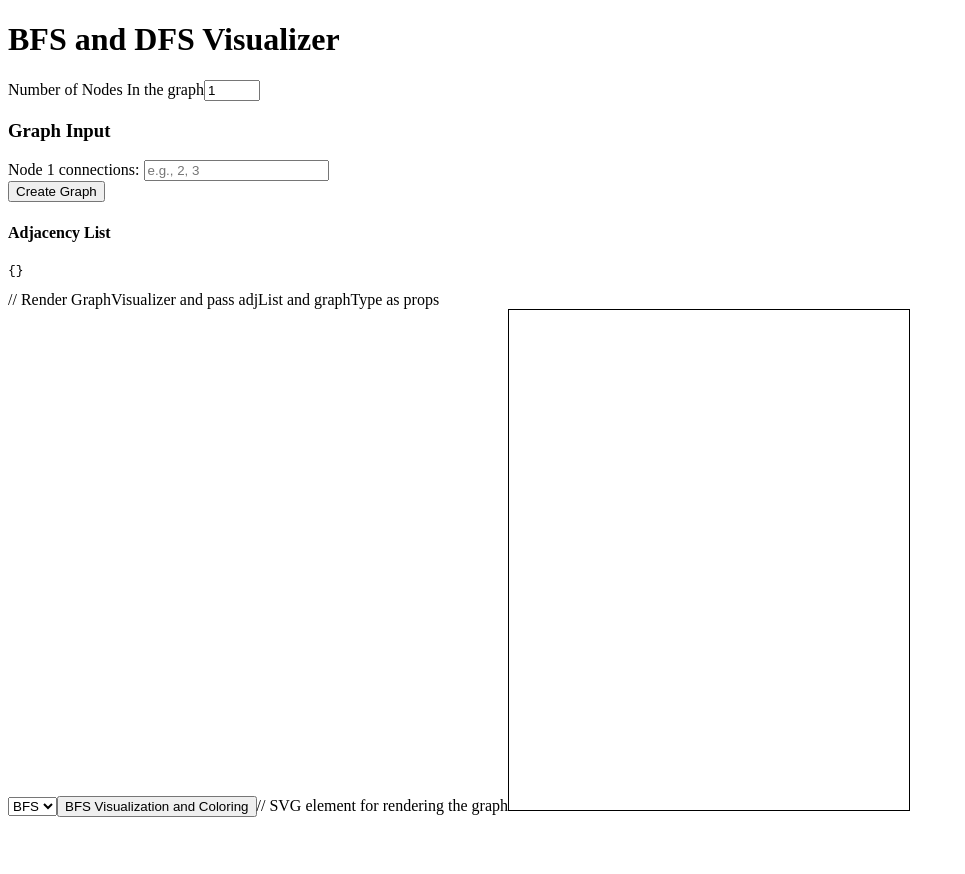
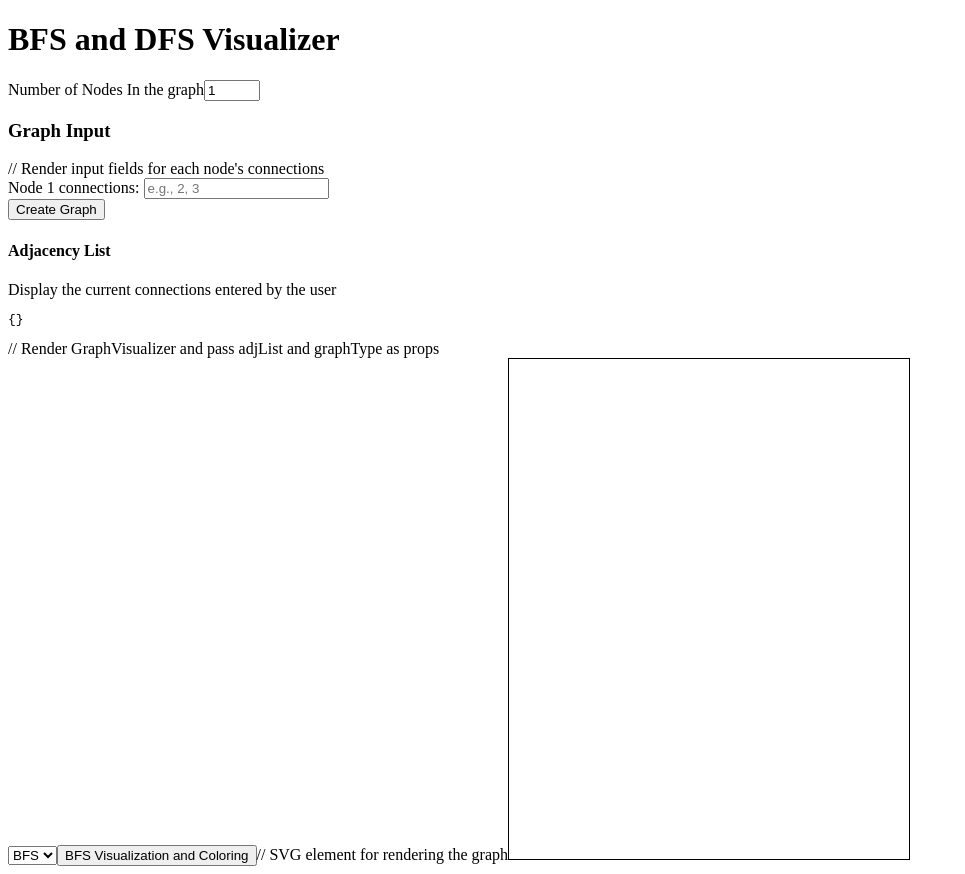
Before and after one commit to ShubhamSingh59/Graph-Visulizer, a React (Vite) app in the folder Frontend/: page / in a window 1280 px wide. Shown: the whole page, without its empty margins (0-965 px from the left). Before the commit the page ends 825 px from the top, so only its background shows below. Built offline with nearby package versions, Linux system fonts and the light colour scheme.

Commit message:
Update Nodes.jsx

```diff
--- a/Frontend/src/assets/components/Nodes.jsx
+++ b/Frontend/src/assets/components/Nodes.jsx
@@ -1,34 +1,41 @@
-import React, { useState } from 'react';
+import React, { useState } from 'react'
+function Nodes({ setAdjList }) {
 
-function Nodes({ setAdjList }) {
     const [nodeCount, setNodeCount] = useState(1);
+
     const [nodeConnections, setNodeConnections] = useState({});
 
+    // Handle input for each node's connections
     const handleConnectionsInput = (e) => {
         const { name, value } = e.target;
+
         setNodeConnections({ ...nodeConnections, [name]: value });
     };
 
     const createAdjList = () => {
         let list = {};
+        // Initialize an empty array for each node
         for (let i = 1; i <= nodeCount; i++) {
             list[i] = [];
         }
 
+        // Populate adjacency list with connections
         for (const node in nodeConnections) {
             const connections = nodeConnections[node]
                 .split(',')
-                .map((connection) => parseInt(connection.trim()));
+                .map((connection) => parseInt(connection.trim())); // Parse each connection as an integer
 
             list[node] = connections;
         }
 
+        // Update the adjacency list in parent component
         setAdjList(list);
     };
 
     return (
         <div className="nodes_number">
             <label>Number of Nodes In the graph</label>
+
             <input
                 value={nodeCount}
                 type="number"
@@ -38,6 +45,7 @@ function Nodes({ setAdjList }) {
             />
             <h3>Graph Input</h3>
 
+            // Render input fields for each node's connections
             {Array.from({ length: nodeCount }, (_, index) => (
                 <div key={index + 1}>
                     <label>Node {index + 1} connections: </label>
@@ -53,6 +61,7 @@ function Nodes({ setAdjList }) {
             <button onClick={createAdjList}>Create Graph</button>
 
             <h4>Adjacency List</h4>
+             Display the current connections entered by the user
             <pre>{JSON.stringify(nodeConnections, null, 2)}</pre>
         </div>
     );
```
